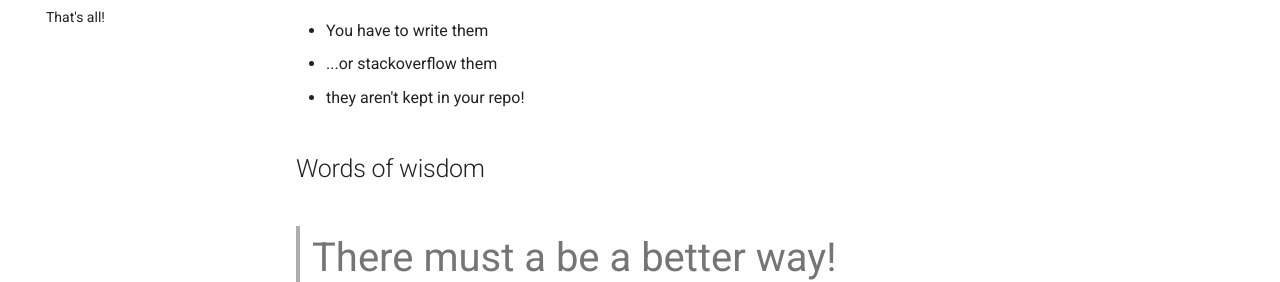
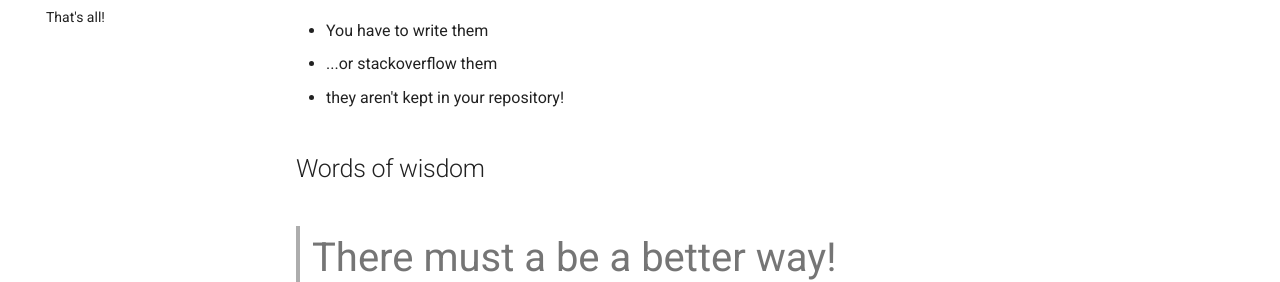
Before and after one commit to MichalMazurek/pre-commit-talk.mm-python.ninja, an MkDocs documentation site: the page built from docs/wait-writing-scripts.md, in a window 1280 px wide. Shown: the part 363-645 px from the top of the page. Built offline with MkDocs 1.6.1 and Material for MkDocs 9.7.7, drawn with Linux system fonts in a browser that asks for light colours; comment, search, counter and statistics services are not loaded.

Commit message:
small updates

```diff
--- a/docs/wait-writing-scripts.md
+++ b/docs/wait-writing-scripts.md
@@ -7,7 +7,7 @@
 
 - You have to write them
 - ...or stackoverflow them
-- they aren't kept in your repo!
+- they aren't kept in your repository!
 
 ## Words of wisdom
 
```
Also changed, not shown: docs/why-i-need-it.md (+1 -1 lines).
